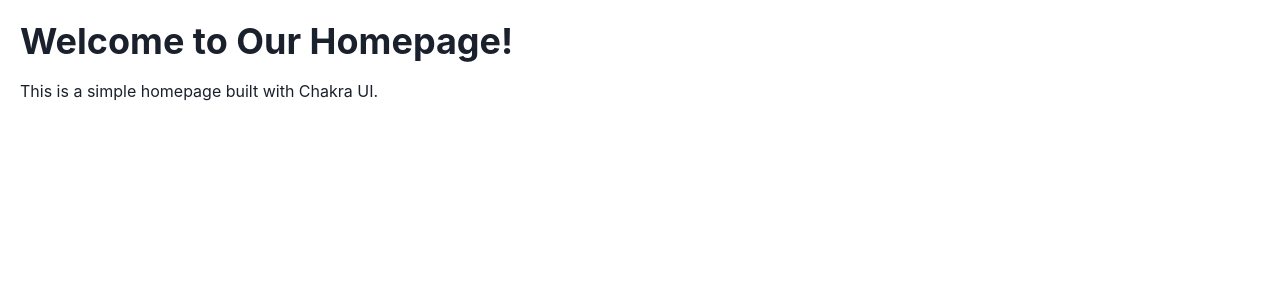
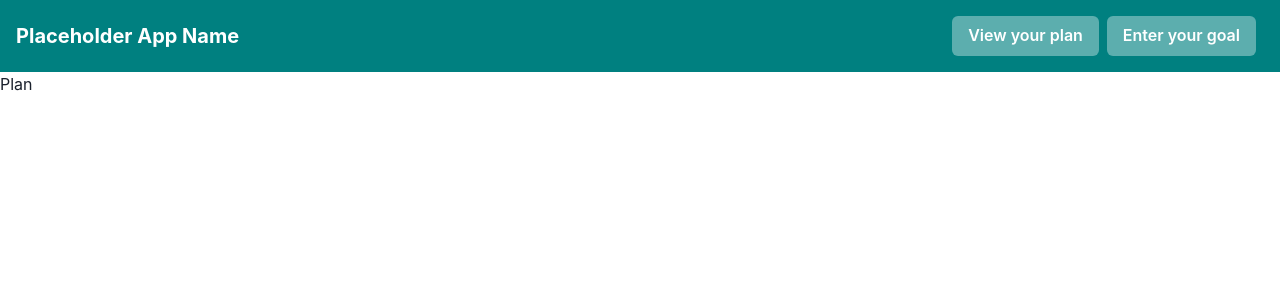
Before and after one commit to Bhatiawaris/bcsHacks, a React (Create React App) app: page /plan in a window 1280 px wide. Shown: the top 300 px of the page. Built offline with nearby package versions, Linux system fonts and the light colour scheme.

Commit message:
added placeholder pages, routing and navbar

```diff
--- a/package.json
+++ b/package.json
@@ -3,6 +3,7 @@
   "version": "0.1.0",
   "private": true,
   "dependencies": {
+    "@chakra-ui/icons": "^2.1.1",
     "@chakra-ui/react": "^2.8.2",
     "@emotion/react": "^11.11.4",
     "@emotion/styled": "^11.11.0",
@@ -12,6 +13,7 @@
     "framer-motion": "^11.0.20",
     "react": "^18.2.0",
     "react-dom": "^18.2.0",
+    "react-router-dom": "^6.22.3",
     "react-scripts": "5.0.1",
     "web-vitals": "^2.1.4"
   },
--- a/src/App.js
+++ b/src/App.js
@@ -1,15 +1,16 @@
-import * as React from "react";
-import { ChakraProvider, Box, Heading, Text } from "@chakra-ui/react";
+import React from "react";
+import { ChakraProvider } from "@chakra-ui/react";
+import { BrowserRouter as Router } from "react-router-dom";
+import Navbar from "./components/Navbar";
+import AppRoutes from "./Routes";
 
 function App() {
   return (
     <ChakraProvider>
-      <Box p={5}>
-        <Heading as="h1" size="xl">
-          Welcome to Our Homepage!
-        </Heading>
-        <Text mt={4}>This is a simple homepage built with Chakra UI.</Text>
-      </Box>
+      <Router>
+        <Navbar />
+        <AppRoutes />
+      </Router>
     </ChakraProvider>
   );
 }
--- /dev/null
+++ b/src/Routes.js
@@ -0,0 +1,17 @@
+import React from "react";
+import { Routes, Route } from "react-router-dom";
+import HomePage from "./components/HomePage";
+import PromptPage from "./components/PromptPage";
+import PlanPage from "./components/PlanPage";
+
+function AppRoutes() {
+  return (
+    <Routes>
+      <Route path="/" element={<HomePage />} />
+      <Route path="/prompt" element={<PromptPage />} />
+      <Route path="/plan" element={<PlanPage />} />
+    </Routes>
+  );
+}
+
+export default AppRoutes;
--- /dev/null
+++ b/src/components/HomePage.js
@@ -0,0 +1,18 @@
+// HomePage.js
+import React from "react";
+import { Box, Heading, Text } from "@chakra-ui/react";
+
+function HomePage() {
+  return (
+    <Box>
+      <Box p={5}>
+        <Heading as="h1" size="xl">
+          Welcome to Our Homepage!
+        </Heading>
+        <Text mt={4}>This is a simple homepage built with Chakra UI.</Text>
+      </Box>
+    </Box>
+  );
+}
+
+export default HomePage;
--- /dev/null
+++ b/src/components/Navbar.js
@@ -0,0 +1,28 @@
+import React from "react";
+import { Flex, Button, Spacer, Text } from "@chakra-ui/react";
+import { Link } from "react-router-dom";
+
+function Navbar() {
+  return (
+    <Flex p={4} backgroundColor="teal" alignItems="center">
+      <Link to="/">
+        <Text fontSize="xl" fontWeight="bold" color="white">
+          Placeholder App Name
+        </Text>
+      </Link>
+      <Spacer />
+      <Link to="/plan">
+        <Button colorScheme="whiteAlpha" mr={2}>
+          View your plan
+        </Button>
+      </Link>
+      <Link to="/prompt">
+        <Button colorScheme="whiteAlpha" mr={2}>
+          Enter your goal
+        </Button>
+      </Link>
+    </Flex>
+  );
+}
+
+export default Navbar;
--- /dev/null
+++ b/src/components/PlanPage.js
@@ -0,0 +1,7 @@
+import React from "react";
+
+function PlanPage() {
+  return <h2>Plan</h2>;
+}
+
+export default PlanPage;
--- /dev/null
+++ b/src/components/PromptPage.js
@@ -0,0 +1,7 @@
+import React from "react";
+
+function PromptPage() {
+  return <h2>Prompt</h2>;
+}
+
+export default PromptPage;
```
Also changed, not shown: 1 other file (tests, documents, lock files or other folders).
